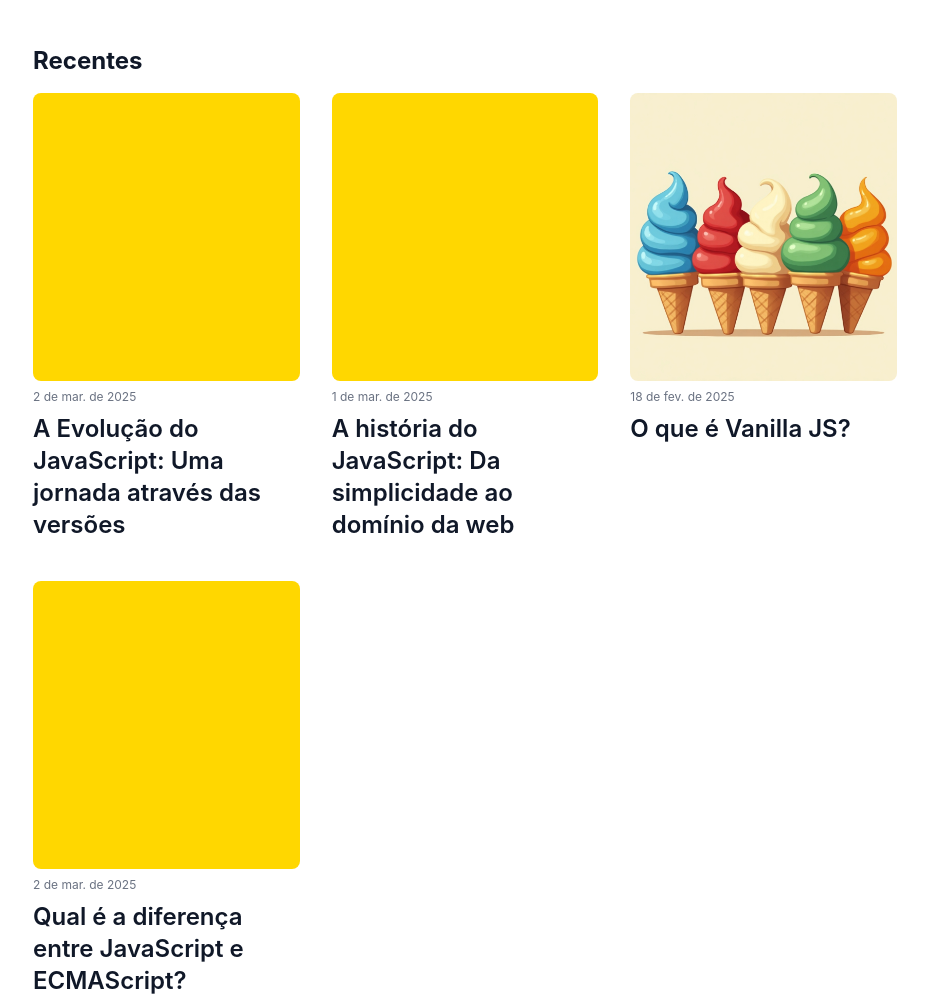
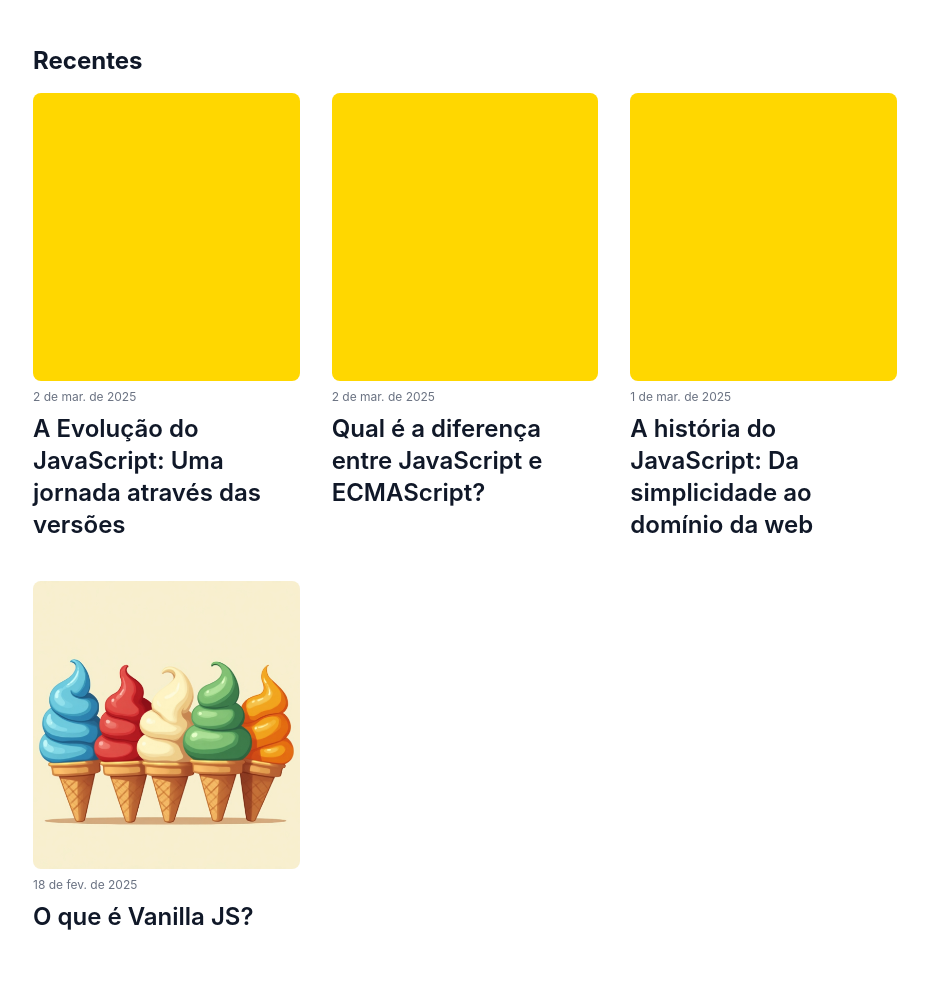
Before and after one commit to AlexsandroSA/vanilla-js, an Astro site: page / in a window 1280 px wide. Shown: the part 285-1285 px from the top of the page, without its empty margins (175-1103 px from the left). Built offline with nearby package versions, Linux system fonts and the light colour scheme; Astro itself is replaced by a stand-in of ours; some packages are replaced by stand-ins of ours.

Commit message:
fix: post order

```diff
--- a/src/pages/index.astro
+++ b/src/pages/index.astro
@@ -4,7 +4,11 @@ import { getCollection } from "astro:content";
 import PageLayout from "@/layouts/PageLayout.astro";
 import FormattedDate from "@/components/FormattedDate.astro";
 
-const posts = await getCollection("blog");
+const allPosts = await getCollection("blog");
+const posts = allPosts.sort(
+	(a, b) =>
+		new Date(b.data.pubDate).valueOf() - new Date(a.data.pubDate).valueOf(),
+);
 ---
 
 <PageLayout title="Home" description="Welcome to VanillaJS">
```
